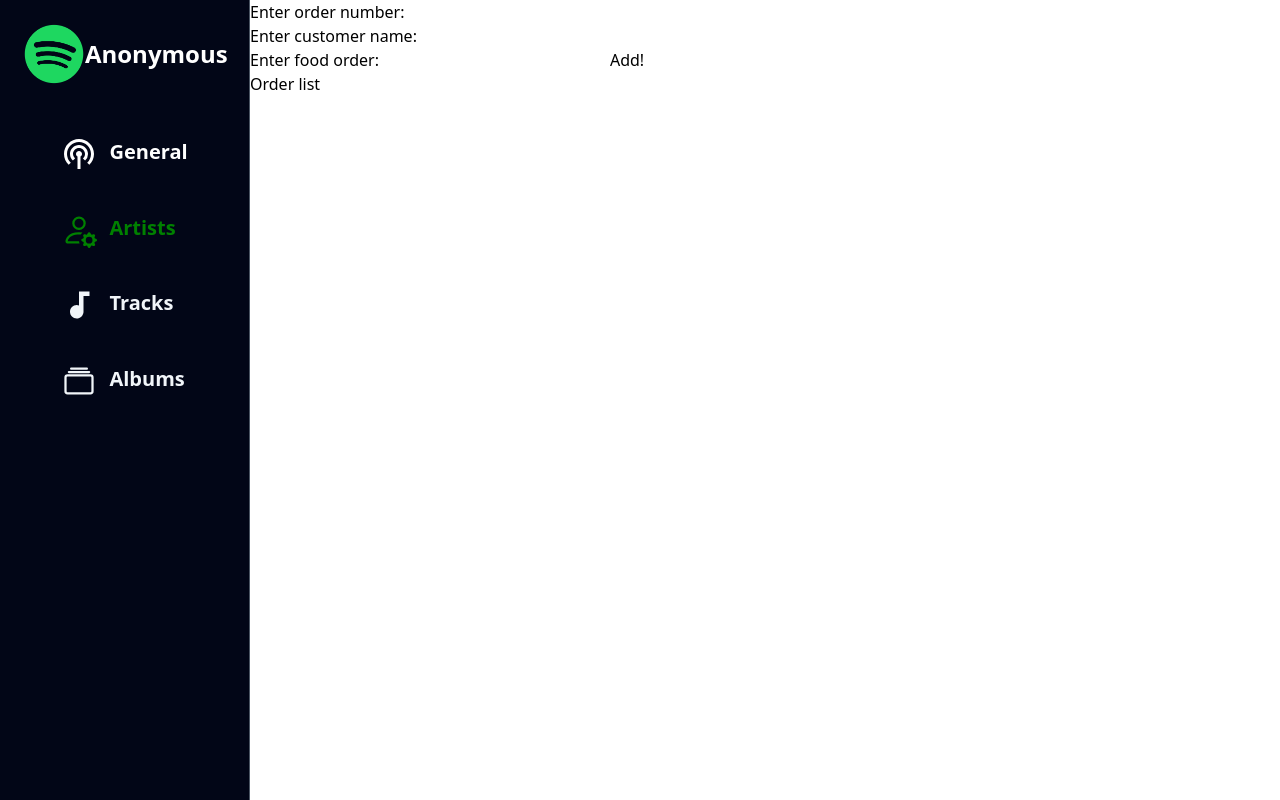
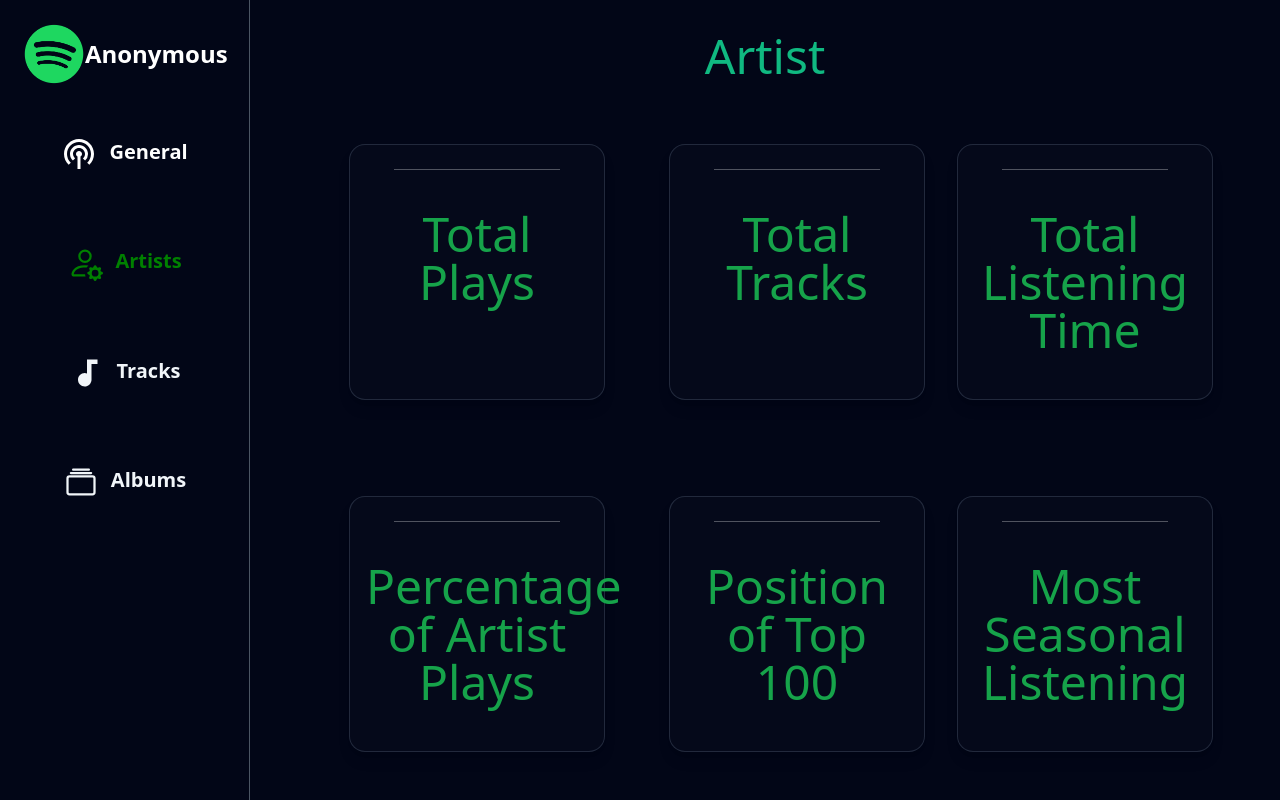
Before and after one commit to AlaaALMidani/spotidata, a React (Create React App) app: page /home in a window 1280 px wide. Shown: the top 800 px of the page. Built offline with nearby package versions, Linux system fonts and the light colour scheme.

Commit message:
finished linking logic with ui in general page

```diff
--- a/package.json
+++ b/package.json
@@ -7,11 +7,16 @@
     "@testing-library/jest-dom": "^5.17.0",
     "@testing-library/react": "^13.4.0",
     "@testing-library/user-event": "^13.5.0",
+    "browserify-zlib": "^0.2.0",
+    "cors": "^2.8.5",
+    "express": "^4.21.1",
     "react": "^18.3.1",
     "react-dom": "^18.3.1",
     "react-icons": "^5.3.0",
     "react-router-dom": "^6.26.2",
     "react-scripts": "5.0.1",
+    "react-spring": "^9.7.4",
+    "swiper": "^11.1.14",
     "web-vitals": "^2.1.4"
   },
   "scripts": {
--- a/src/App.js
+++ b/src/App.js
@@ -5,6 +5,8 @@ import { System } from "./pages/system.js"
 import { Tracking } from "./pages/Tracking.js"
 import  {Siderbar}  from "./pages/siderbar.js"
 import {General} from "./pages/General.js"
+import {Artist} from "./pages/Artist.js"
+import {MyComponent} from "./components/test.js"
 function App() {
   return (
     <div className="App">
@@ -13,7 +15,7 @@ function App() {
               <Siderbar/>
               <Routes>
                  <Route path="/" element={< General/>} ></Route>
-                 <Route path="/home" element={<Tracking/>}></Route>
+                 <Route path="/home" element={<Artist/>}></Route>
               </Routes>
 
           </div>
--- a/src/components/card.js
+++ b/src/components/card.js
@@ -1,26 +1,31 @@
 import React from 'react';
-import { useSpring,animated } from 'react-spring';
+import { useSpring, animated } from 'react-spring';
 
 function Card(props) {
-  function Number({n}){
-    const {number}= useSpring({
-      from:{number:0},
-      number:n,
-      config:{mass:1,friction:10,tension:20}
-    })
-    console.log("test")
-    return <animated.div>{number.to((val) => Math.floor(val))}</animated.div>
-  }
+
   return (
     <>
-    <div className="text-center	 bg-white bg-opacity-5 rounded-2xl p-4 shadow-lg h-64 w-64 border-slate-500 border-opacity-30	 border-[1px] m-8">
-      <h2 className="text-xl text-white ">{props.title}</h2>
-      <div className='h-[1px] w-3/4 m-auto mt-2 bg-opacity-30 bg-white'/>
-      <div className='text-green-600 text-5xl mt-10'>{typeof props.value === "number"? <Number n={props.value}/>: props.value}</div>
-      <div></div>
-    </div>
+      <div className="text-center	 bg-gray-600 bg-opacity-5 rounded-2xl p-4 shadow-lg h-64 w-64 border-slate-500 border-opacity-30	 border-[1px] m-8">
+        <h2 className="text-xl text-white ">{props.title}</h2>
+        <div className='h-[1px] w-3/4 m-auto mt-2 bg-opacity-30 bg-white' />
+        <div className='text-green-600 text-5xl mt-10'>{typeof props.value === "number" ? <Number n={props.value} /> : props.value}</div>
+        {
+          props.sub !== undefined ? <sub className='text-emerald-300'>{props.sub}</sub> : <></>
+        }
+      </div>
     </>
   );
 }
 
+function Number({ n }) {
+  const { number } = useSpring({
+    from: { number: 0 },
+    number: n,
+    config: { mass: 1, friction: 10, tension: 20 }
+  })
+  console.log("test")
+  return <animated.div>{
+      number.to((val) =>val===n? Math.floor(val * 10) / 10 : Math.floor(val * 10))
+  }</animated.div>
+}
 export default Card;
--- /dev/null
+++ b/src/components/test.js
@@ -0,0 +1,14 @@
+import React, { useState, useEffect } from 'react';
+import data from '../logic/spotify_data.json'
+export function MyComponent() {
+  const [spotifyData, setSpotifyData] = useState(null);
+  const [error, setError] = useState(null);
+  const [loading, setLoading] = useState(true);
+
+  // Now you can use spotifyData
+  return (
+    <div>
+      a
+    </div>
+  );
+}
--- a/src/logic/logic.js
+++ b/src/logic/logic.js
@@ -1,17 +1,34 @@
-import fs from "fs/promises";
+// import fs from "fs/promises";
 
-async function readJson() {
-  try {
-    const data = await fs.readFile("./src/logic/spotify_data.json", "utf8");
-    return JSON.parse(data);
-  } catch (error) {
-    return "Error reading JSON file:";
-  }
-}
+// export async function readJson() {
+//   try {
+//     const data = await fs.readFile("./src/logic/spotify_data.json", "utf8");
+//     return JSON.parse(data);
+//   } catch (error) {
+//     return "Error reading JSON file:";
+//   }
+// }
+// import express from 'express';
+// import { readFile } from 'node:fs/promises';
+// import cors from 'cors'; // Important for CORS
+// const app = express();
+// app.use(cors());
 
+// const port = 3001; // Choose a port
 
+// app.get('/api/spotifyData', async (req, res) => {
+//   try {
+//     const data = await readFile('./src/logic/spotify_data.json', 'utf8'); // Adjust path if needed
+//     res.json(JSON.parse(data));
+//   } catch (error) {
+//     console.error('Error reading file:', error);
+//     res.status(500).send('Error reading Spotify data');
+//   }
+// });
 
-
+// app.listen(port, () => {
+//   console.log(`Server listening on port ${port}`);
+// });
 
 
 
@@ -22,7 +39,7 @@ class Audio {
   constructor(data) {
     this.id = data._id["$oid"];
     this.timestamp = new Date(data.ts);
-    this.msPlayed = Math.round(data.ms_played / 60 / 1000);
+    this.msPlayed = data.ms_played / 60 / 1000;
     this.trackName = data.master_metadata_track_name;
     this.albumArtistName = data.master_metadata_album_artist_name;
     this.albumName = data.master_metadata_album_album_name;
@@ -45,7 +62,6 @@ class Audio {
 
 class LogicFunctions {
 
-  // ['ahmad':20 , 'ali' :30]
 
   static orderAccordingTo(dataList, field) {
     let map = new Map()
@@ -82,7 +98,7 @@ class LogicFunctions {
 
       }
     }
-    return hours.indexOf(Math.max(...hours)) + 1
+    return hours.indexOf(Math.max(...hours))
   }
   static getPreferredListingSeason(data) {
     let season = [0, 0, 0, 0]
@@ -114,7 +130,7 @@ class LogicFunctions {
         set.add(data[i].timestamp.toDateString())
       }
     }
-    return Math.round(totalTimePlayed / set.size)
+    return totalTimePlayed / set.size
   }
   static countUniqElements(data, field) {
     let set = new Set()
@@ -131,21 +147,21 @@ class LogicFunctions {
     return sum;
   }
   static getPlays(data,artist){
-    let filtered = data.filter((e)=> e.albumArtistName == artist)
+    let filtered = data.filter((e)=> e.albumArtistName === artist)
     return filtered
   }
   static getDifferentTracksNumber(data,artist){
-    let filtered = data.filter((e)=> e.albumArtistName == artist)
+    let filtered = data.filter((e)=> e.albumArtistName === artist)
     let tracks = []
     for(let i of filtered){
-      if(tracks.indexOf(i.trackName) ==-1){
+      if(tracks.indexOf(i.trackName) ===-1){
         tracks.push(i.trackName)
       }
     }
     return tracks.length
   }
   static getTimeListening(data,artist){
-    let filtered = data.filter((e)=> e.albumArtistName == artist)
+    let filtered = data.filter((e)=> e.albumArtistName === artist)
     let times = 0
     for(let i of filtered){
       times+= i.msPlayed
@@ -153,10 +169,10 @@ class LogicFunctions {
     return times
   }
   static getDifferentTracks(data,artist){
-    let filtered = data.filter((e)=> e.albumArtistName == artist)
+    let filtered = data.filter((e)=> e.albumArtistName === artist)
     let tracks = []
     for(let i of filtered){
-      if(tracks.indexOf(i.trackName) ==-1){
+      if(tracks.indexOf(i.trackName) ===-1){
         tracks.push(i)
       }
     }
@@ -182,7 +198,7 @@ class LogicFunctions {
   }
 }
 
-class State {
+ class State {
 
   //splitted lists (contain objects of Audio Class )
   all = [];
@@ -279,7 +295,7 @@ class State {
     let pos = this.sortedArtists
     let result = 0
     for(let i of pos){
-      if(i[0] == id){
+      if(i[0] === id){
         result = pos.indexOf(i) + 1
       }
     }
@@ -304,12 +320,12 @@ class State {
 
 
 
+export default State
 
 
+// let test;
+// readJson().then((value) => {
 
-let test;
-readJson().then((value) => {
-
-  test = new State(value);
-  console.log(test.getTop20OfArtist("21 Savage"))
-})
+//   test = new State(value);
+//   console.log(test.getTop20OfArtist("21 Savage"))
+// })
--- /dev/null
+++ b/src/pages/Artist.js
@@ -0,0 +1,35 @@
+import Topartistscard from "../components/Topartistscard.js";
+import Card from "../components/card.js";
+import Topcard from "../components/Topcard.js";
+
+export function Artist() {
+  return (
+    <div className="bg-slate-950 w-full h-full flex flex-col items-center">
+      <h1 className="text-5xl text-emerald-500 p-8">Artist</h1>
+      <div className="flex flex-col items-center space-y-8">
+        <div className="flex justify-center space-x-8">
+          <Card value="Total Plays" />
+          <Card value="Total Tracks" />
+          <Card value="Total Listening Time" />
+        </div>
+        <div className="flex justify-center space-x-8">
+          <Card value="Percentage of Artist Plays" />
+          <Card value="Position of Top 100" />
+          <Card value="Most Seasonal Listening" />
+        </div>
+        <ol className="flex flex-col md:flex-row flex-wrap items-center justify-center w-full border-2bg-slate-950 p-4 rounded-lg">
+        {Array.from({ length: 20 }).map((_, index) => (
+          <li key={index} className="flex items-center justify-start w-full sm:w-1/2 md:w-1/3 lg:w-1/4">
+            <span className="text-2xl text-emerald-500 mr-4">{index + 1}.</span>
+            <Topartistscard title={`Artist ${index + 1}`} time="564646" />
+          </li>
+        ))}
+
+      </ol>
+      <button className="bg-emerald-500 hover:bg-emerald-600 text-white font-bold py-2 px-4 rounded mt-8">
+        Show More
+      </button>
+      </div>
+    </div>
+  );
+}
--- a/src/pages/General.js
+++ b/src/pages/General.js
@@ -1,13 +1,32 @@
 
 import React from "react";
 import Card from "../components/card.js";
+import { Swiper, SwiperSlide } from 'swiper/react';
+import { useState } from 'react';
+import 'swiper/css';
+import 'swiper/css/pagination';
+import { useEffect } from "react";
+import data from '../logic/spotify_data.json'
+import State from '../logic/logic.js'
+//bg-gradient-to-r from-slate-950 to-slate-800
+export const General = () => {
 
-export const General = () => {
+
+  const pagination = {
+    clickable: true,
+    renderBullet: function (index, className) {
+      return '<span class="' + className + '">' + (index + 1) + '</span>'
+    }
+  }
+
+  const [state, setState] = useState({logic:new State(data)});
+
+
   return (
-    <div className=" flex flex-col  items-center justify-start bg-gradient-to-r from-slate-950 to-slate-900 w-10/12">
-
+    <Swiper className="">
+      <SwiperSlide className="">
+        <div className=" flex flex-col  items-center justify-start w-full bg-slate-950 h-screen">
           <nav className="bg-transparent border-b-gray-500 border-opacity-40 border-b-[1px] dark:bg-gray-900 dark:border-gray-700 p-4 flex mt-10 rounded-lg ">
-
             <ul className="flex flex-col font-medium p-4 md:p-0 mt-4 border rounded-lg bg-transparent md:space-x-8 rtl:space-x-reverse md:flex-row md:mt-0 md:border-0 ">
               <li>
                 <a
@@ -41,20 +60,121 @@ export const General = () => {
 
           <div className="body justify-center ">
             <div className="mr-4 cards">
-          <div className="flex justify-center">
-            <Card title="Total Plays" value={"20"} sub={"Times"} />
-            <Card title="Total Tracks" value={"230"} sub={"Tracks"} />
-            <Card title="Total Listening Time" value={"420"} sub={"Hour"} />
+              <div className="flex justify-end">
+                <Card title="Total Plays" value={state.logic.playsNumber} sub={"Times"} />
+                <Card title="Total Audios" value={state.logic.differentAudios} sub={"Tracks"} />
+                <Card title="Total Listening Time" value={state.logic.spentListingTime/60} sub={"Hour"} />
               </div>
-          <div className="flex justify-center">
-            <Card title="Average listening Time" value={"420"} sub={"Hour"} />
-            <Card title="Prefered listening hour" value={"20:00"} sub={"UTC"} />
-            <Card title="Prefered listening season" value={"Summer"} sub={"Season"} />
+              <div className="flex justify-end">
+                <Card title="Average listening Time" value={state.logic.dailyAverageTimeSpent/60} sub={"Hour"} />
+                <Card title="Preferred listening hour" value={state.logic.preferredHour.toString()+':00'} sub={"UTC"} />
+                <Card title="Preferred listening season" value={state.logic.preferredSeason} sub={"Season"} />
               </div>
             </div>
           </div>
         </div>
-  );
+      </SwiperSlide>
+      <SwiperSlide>
+        <div className=" flex flex-col  items-center justify-start bg-gradient-to-r from-slate-950 to-slate-900 h-screen w-full">
+          <nav className="bg-transparent border-b-gray-500 border-opacity-40 border-b-[1px] dark:bg-gray-900 dark:border-gray-700 p-4 flex mt-10 rounded-lg ">
+            <ul className="flex flex-col font-medium p-4 md:p-0 mt-4 border rounded-lg bg-transparent md:space-x-8 rtl:space-x-reverse md:flex-row md:mt-0 md:border-0 ">
+              <li>
+                <a
+                  href="#"
+                  className="block py-2 px-3  text-gray-500"
+                >
+                  All
+                </a>
+              </li>
+
+              <li>
+                <a
+                  href="#"
+                  className="block py-2 px-3  text-blue-700"
+                >
+                  Songs
+                </a>
+              </li>
+              <li>
+                <a
+                  href="#"
+                  className="block py-2 px-3 text-gray-500"
+                >
+                  Podcast
+                </a>
+              </li>
+            </ul>
+
+
+          </nav>
+
+          <div className="body justify-center ">
+            <div className="mr-4 cards">
+              <div className="flex justify-end">
+                <Card title="Total Plays" value={state.logic.songsPlaysNumber} sub={"Times"} />
+                <Card title="Total Audios" value={state.logic.songsDifferentAudios} sub={"Tracks"} />
+                <Card title="Total Listening Time" value={state.logic.songsSpentListingTime/60} sub={"Hour"} />
+              </div>
+              <div className="flex justify-end">
+                <Card title="Average listening Time" value={state.logic.songsDailyAverageTimeSpent/60} sub={"Hour"} />
+                <Card title="Preferred listening hour" value={state.logic.songsPreferredHour.toString()+':00'} sub={"UTC"} />
+                <Card title="Preferred listening season" value={state.logic.songsPreferredSeason} sub={"Season"} />
+              </div>
+            </div>
+          </div>
+        </div>
+      </SwiperSlide>
+      <SwiperSlide>
+        <div className=" flex flex-col  items-center justify-start bg-gradient-to-r from-slate-950 to-slate-800 h-screen w-full">
+          <nav className="bg-transparent border-b-gray-500 border-opacity-40 border-b-[1px] dark:bg-gray-900 dark:border-gray-700 p-4 flex mt-10 rounded-lg ">
+            <ul className="flex flex-col font-medium p-4 md:p-0 mt-4 border rounded-lg bg-transparent md:space-x-8 rtl:space-x-reverse md:flex-row md:mt-0 md:border-0 ">
+              <li>
+                <a
+                  href="#"
+                  className="block py-2 px-3  text-gray-500 "
+                >
+                  All
+                </a>
+              </li>
+
+              <li>
+                <a
+                  href="#"
+                  className="block py-2 px-3 text-gray-500"
+                >
+                  Songs
+                </a>
+              </li>
+              <li>
+                <a
+                  href="#"
+                  className="block py-2 px-3 text-blue-700"
+                >
+                  Podcast
+                </a>
+              </li>
+            </ul>
+
+
+          </nav>
+
+          <div className="body justify-center ">
+            <div className="mr-4 cards">
+              <div className="flex justify-end">
+                <Card title="Total Plays" value={state.logic.podcastPlaysNumber} sub={"Times"} />
+                <Card title="Total Audios" value={state.logic.podcastDifferentAudios} sub={"Tracks"} />
+                <Card title="Total Listening Time" value={state.logic.podcastSpentListingTime/60} sub={"Hour"} />
+              </div>
+              <div className="flex justify-end">
+                <Card title="Average listening Time" value={state.logic.podcastDailyAverageTimeSpent/60} sub={"Hour"} />
+                <Card title="Preferred listening hour" value={state.logic.podcastPreferredHour.toString()+':00'} sub={"UTC"} />
+                <Card title="Preferred listening season" value={state.logic.podcastPreferredSeason} sub={"Season"} />
+              </div>
+            </div>
+          </div>
+        </div>
+      </SwiperSlide>
+    </Swiper>
+  )
 };
-
-export default General
+export default General;
--- a/src/pages/siderbar.js
+++ b/src/pages/siderbar.js
@@ -7,16 +7,17 @@ import { BsPersonGear } from "react-icons/bs";
 import { NavLink } from "react-router-dom";
 export const Siderbar = () => {
   return (
-    <div className="flex flex-col w-2/12 min-w-[250px] h-screen bg-slate-950 border-r-[1px] items-center justify-start border-solid border-gray-600 ">
+    <div className="flex flex-col w-2/12 min-w-[250px] min-h-screen bg-slate-950 border-r-[1px] items-center justify-start border-solid border-gray-600 ">
+      <div className="flex flex-col h-[500px] fixed">
         <div className=" border-solid border-gray-300 flex p-6">
           <img className=" w-[60px] mr-3 " src={logo} alt={'no'}></img>
 
-        <div className="text-2xl mr-5 text-white w-3/5 flex items-center justify-center">
+          <div className="text-2xl mr-5 text-white w-3/5 flex items-center justify-center ">
             <b>Anonymous</b>
           </div>
         </div>
 
-      <div className=" text-slate-100 flex flex-col mt-6 justify-between h-1/3   ">
+        <div className=" text-slate-100 flex flex-col mt-6 justify-between items-center h-full ">
 
           <NavLink
             to="/"
@@ -51,5 +52,6 @@ export const Siderbar = () => {
           </p>
         </div>
       </div>
+    </div>
   );
 };
```
Also changed, not shown: src/App.css (+19 -0 lines), src/components/Cards.js (added, +11 -0 lines), src/components/Topartistscard.js (+5 -8 lines), src/logic/tempCodeRunnerFile.js (added), 1 other file (tests, documents, lock files or other folders). Lines whose indentation alone changed are shown as unchanged.
